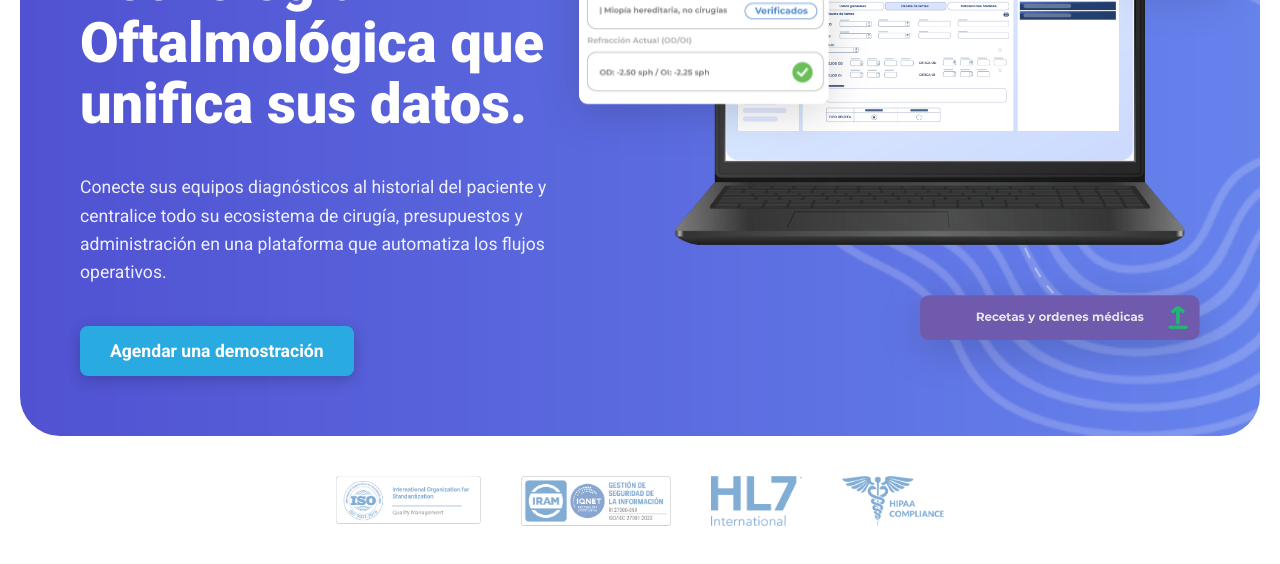
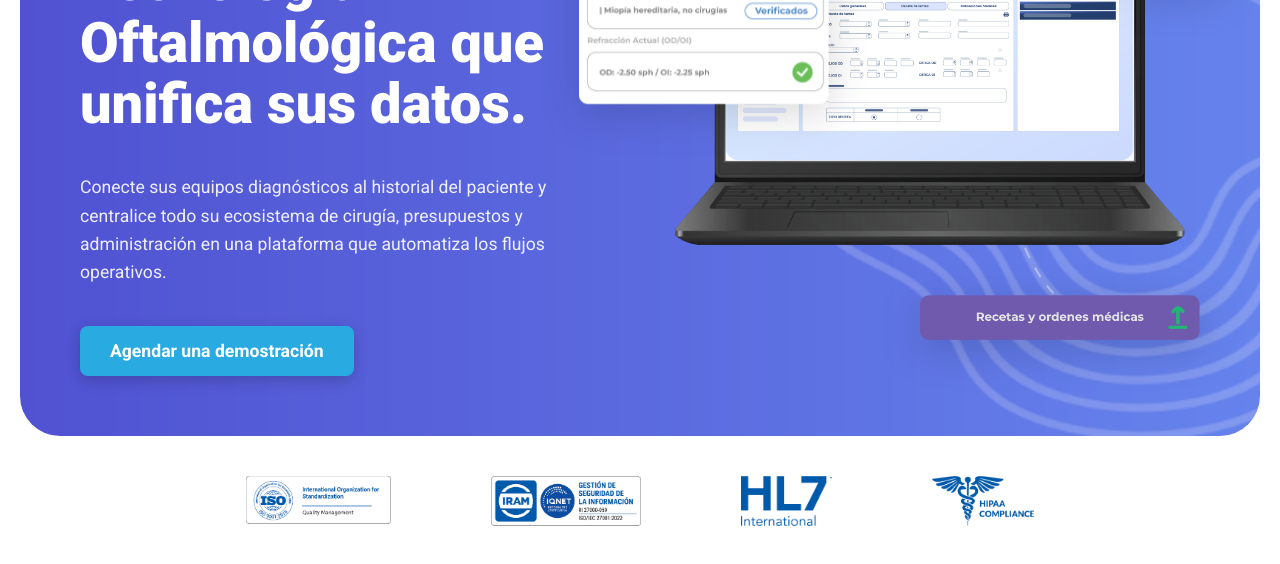
Before and after one commit to nicolascabrera96/oftamed, a plain HTML site: page prueba.html in a window 1280 px wide. Shown: the part 390-954 px from the top of the page. Drawn offline with Linux system fonts and the light colour scheme.

Commit message:
Refine certification seals: remove opacity and increase spacing

```diff
--- a/prueba.html
+++ b/prueba.html
@@ -264,25 +264,24 @@
 
         .seals-container {
             display: flex;
-            gap: 40px;
+            gap: 100px;
             align-items: center;
             justify-content: center;
             flex-wrap: wrap;
-            opacity: 0.7;
-            /* 70% opacity for the container or images as requested? "las imagenes tengan opacidad del 70%" implies images. */
+            /* opacity removed */
         }
 
         .seal-img {
             height: 50px;
             /* Uniform size */
             width: auto;
-            opacity: 0.7;
-            transition: opacity 0.3s;
+            /* opacity removed */
+            transition: transform 0.3s;
             filter: none;
         }
 
         .seal-img:hover {
-            opacity: 1;
+            transform: scale(1.1);
         }
 
         /* Responsive */
```
